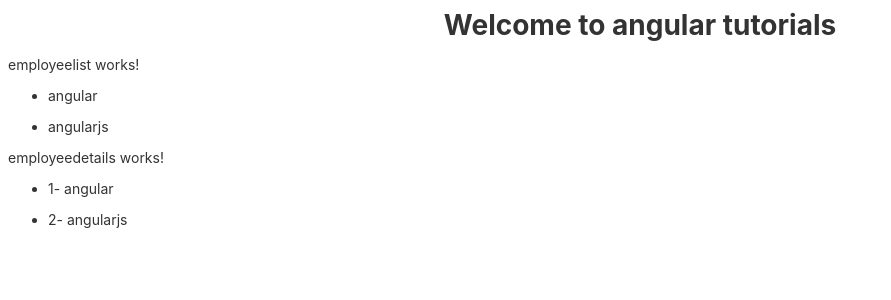
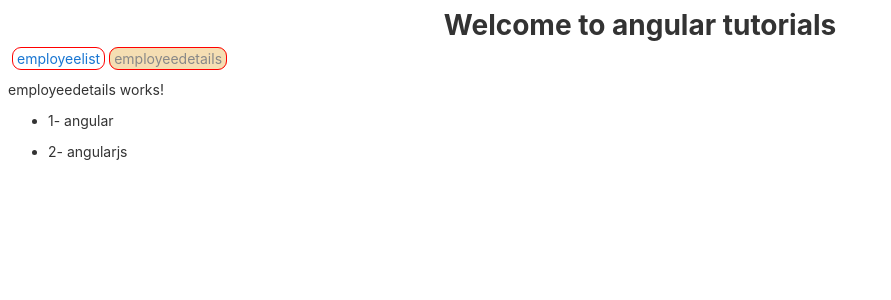
Before and after one commit to zahid94/AngularTutorials, an Angular app: page /employeedetails in a window 1280 px wide. Before the commit this address led to /. Shown: the top 300 px of the page, without its empty margins (0-891 px from the left). Built offline with nearby package versions, Linux system fonts and the light colour scheme.

Commit message:
add routing

```diff
--- a/src/app/Employee/employee-service.service.ts
+++ b/src/app/Employee/employee-service.service.ts
@@ -1,17 +1,24 @@
-import { HttpClient} from '@angular/common/http';
+import { HttpClient, HttpErrorResponse } from '@angular/common/http';
 import { Injectable } from '@angular/core';
+import { IEmployee } from './iemployee';
+import { catchError } from 'rxjs/operators';
+import { throwError } from 'rxjs/internal/observable/throwError'
 import { Observable } from 'rxjs';
-import { IEmployee } from './iemployee';
 
 @Injectable({
   providedIn: 'root'
 })
 export class EmployeeServiceService {
 
-  private url="/assets/Data/Emplyees.json";
-  constructor(private http:HttpClient) { }
+  private url = "/assets/Data/Emplyees.json";
+  constructor(private http: HttpClient) { }
 
-  getEmployee():Observable<IEmployee[]>{
-    return this.http.get<IEmployee[]>(this.url);
+  getEmployee(): Observable<IEmployee[]> {
+    return this.http.get<IEmployee[]>(this.url)
+      .pipe(catchError(this.errorHandler));
+  }
+
+  errorHandler(error: HttpErrorResponse) {
+    return throwError(error.message || "Internal server error.");
   }
 }
--- a/src/app/Employee/employeelist/employeelist.component.ts
+++ b/src/app/Employee/employeelist/employeelist.component.ts
@@ -7,15 +7,13 @@
   styleUrls: ['./employeelist.component.css']
 })
 export class EmployeelistComponent implements OnInit {
-  public Emplyees=[];
-  constructor(private empService:EmployeeServiceService) { }
+  public Emplyees = [];
+  public errmsg;
+  constructor(private empService: EmployeeServiceService) { }
 
   ngOnInit(): void {
     this.empService.getEmployee()
-    .subscribe(data=>this.Emplyees=data);
+      .subscribe(data => this.Emplyees = data,
+        error => this.errmsg = error);
   }
-
-
-
-
 }
--- a/src/app/app-routing.module.ts
+++ b/src/app/app-routing.module.ts
@@ -1,10 +1,16 @@
 import { NgModule } from '@angular/core';
 import { Routes, RouterModule } from '@angular/router';
+import { EmployeedetailsComponent } from './Employee/employeedetails/employeedetails.component';
+import { EmployeelistComponent } from './Employee/employeelist/employeelist.component';
 
-const routes: Routes = [];
+const routes: Routes = [
+  {path:"employeelist",component:EmployeelistComponent},
+  {path:"employeedetails",component:EmployeedetailsComponent}
+];
 
 @NgModule({
   imports: [RouterModule.forRoot(routes)],
   exports: [RouterModule]
 })
 export class AppRoutingModule { }
+export const RoutingComponent=[EmployeelistComponent,EmployeedetailsComponent]
--- a/src/app/app.component.css
+++ b/src/app/app.component.css
@@ -8,6 +8,22 @@
   }
 .center{
     text-align: center;
+}
+nav{
+  padding: 0px 2px 0px 2px;
+}
+
+nav a{
+  margin: 0px 2px 0px 2px;
+  padding: 2px 4px 2px 4px;
+  border: 1px solid red;
+  font-weight: 12px;
+  border-radius: 9px;
+}
+
+.active{
+  background-color: wheat;
+  color: #888;
 }
   h1,
   h2,
--- a/src/app/app.component.html
+++ b/src/app/app.component.html
@@ -1,6 +1,8 @@
 <div class="center">
   <h1>{{title}}</h1>
 </div>
-<app-employeelist></app-employeelist>
-<app-employeedetails></app-employeedetails>
+<nav>
+  <a [routerLink]="['/employeelist']" routerLinkActive="active" >employeelist</a>
+  <a [routerLink]="['/employeedetails']" routerLinkActive="active" >employeedetails</a>
+</nav>
 <router-outlet></router-outlet>
```
Also changed, not shown: src/app/app.module.ts (+2 -5 lines).
